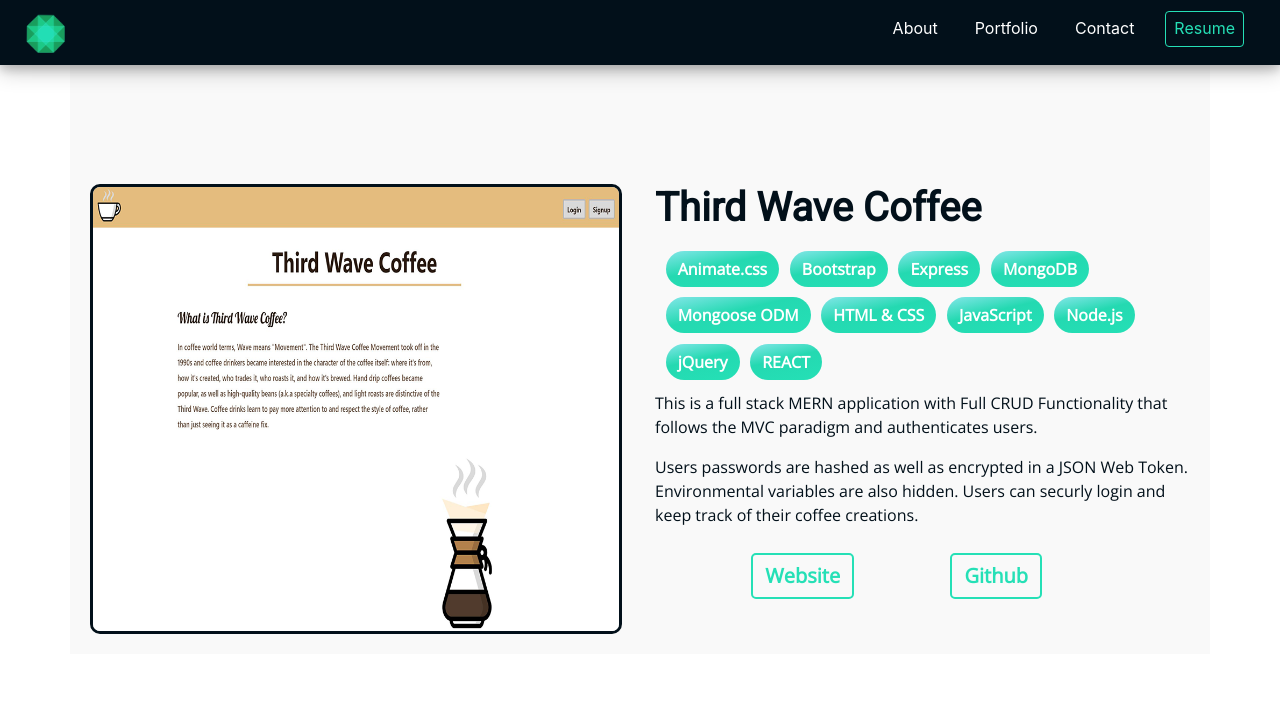
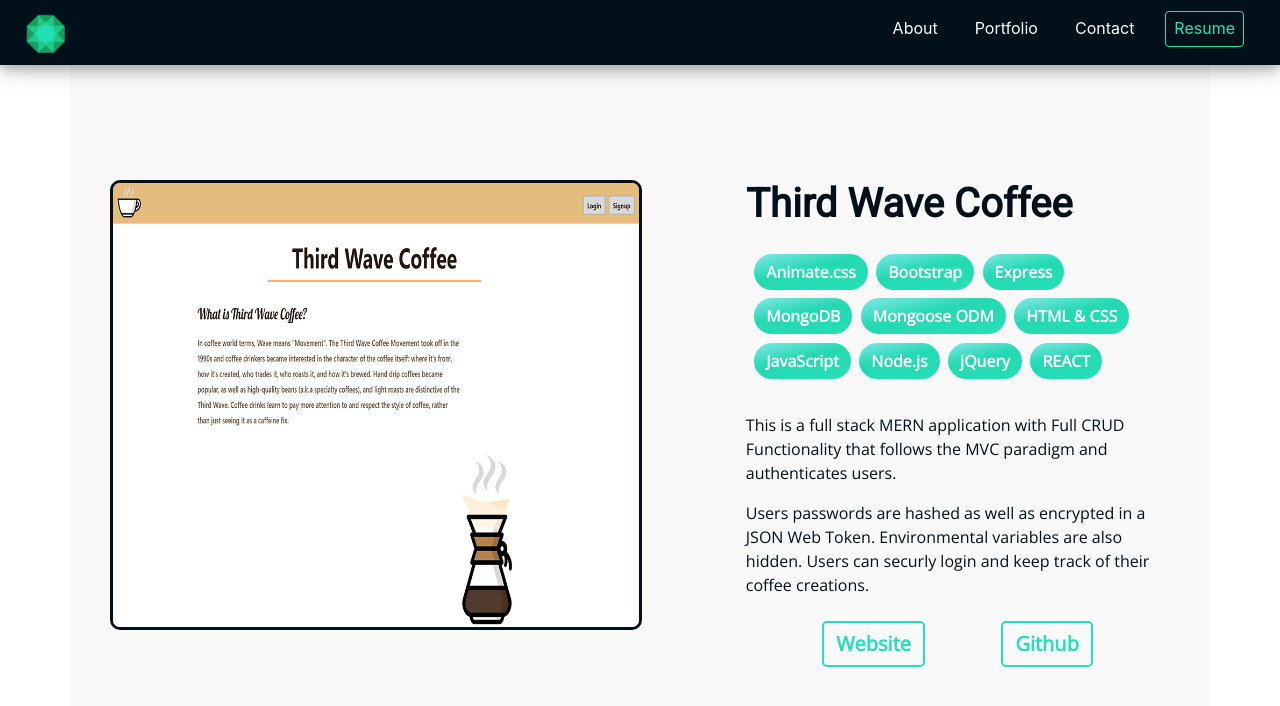
Before and after one commit to Eshi44/Portfolio-Emerald, a React (Create React App) app in the folder client/: page /third-wave-coffee in a window 1280 px wide. Shown: the top 706 px of the page. Built offline with nearby package versions, Linux system fonts and the light colour scheme.

Commit message:
added styling, padding, and margin to project page

```diff
--- a/client/src/containers/Portfolio-Pages/Pages.css
+++ b/client/src/containers/Portfolio-Pages/Pages.css
@@ -29,13 +29,17 @@
 	font-family: 'Roboto', sans-serif;
 	color: #02101a;
 	font-weight: bold;
+	margin-bottom: 4%;
 }
 #gray-bkgd {
 	padding: 20px;
+	padding-bottom: 70px;
+	padding-left: 40px;
+	padding-right: 40px;
 	background-color: #f9f9f9;
 }
 #info-on-project {
-	margin-top: 2%;
+	margin-top: 8%;
 	font-family: 'Open Sans', sans-serif;
 	color: #02101a;
 	font-size: 16px;
--- a/client/src/containers/Portfolio-Pages/ThirdWaveCoffee.jsx
+++ b/client/src/containers/Portfolio-Pages/ThirdWaveCoffee.jsx
@@ -11,11 +11,11 @@ class ThirdWaveCoffee extends Component {
 				<NavBar />
 				<div className="container" id="gray-bkgd">
 					<div className="row" id="margin-space">
-						<div className=" col-md-6 col-lg-6 col-xl-6">
+						<div className=" col-md-5 col-lg-5 col-xl-5">
 							<img id="third-wave-img" src={ThirdWaveMain} />
 						</div>
-
-						<div className=" col-md-6 col-lg-6 col-xl-6">
+                        <div className=" col-md-2 col-lg-2 col-xl-2"></div>
+						<div className=" col-md-5 col-lg-5 col-xl-5">
 							<h1
 								id="title-of-page"
 								className="animate__animated animate__bounceInRight"
```
